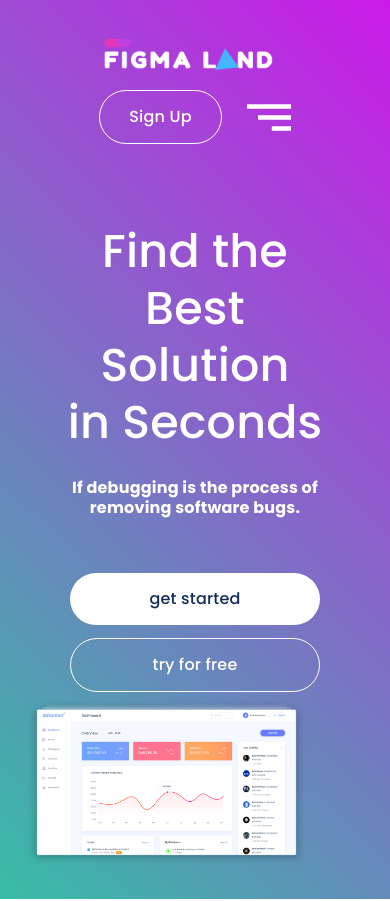
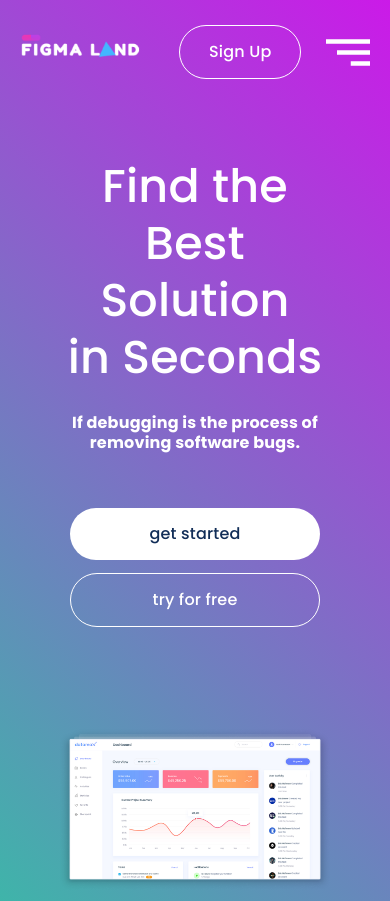
Before and after one commit to Natalielinen/figma-landing-page, a plain HTML site: page docs/index.html in a window 390 px wide. Shown: the top 901 px of the page. Drawn offline with Linux system fonts and the light colour scheme.

Commit message:
переделала секцию hero

```diff
--- a/src/styles/_config.scss
+++ b/src/styles/_config.scss
@@ -12,6 +12,38 @@ a {
   text-decoration: none;
 }
 
-@mixin transition-ease {
-  transition: all 0.5s ease-in-out;
+.hidden {
+  display: none;
 }
+
+@mixin button-typography {
+  font-size: 16px;
+  font-style: normal;
+  font-weight: 500;
+  line-height: 16px;
+  letter-spacing: 0.2px;
+  text-align: left;
+}
+
+@mixin title-typography {
+  font-size: 46px;
+  font-style: normal;
+  font-weight: 500;
+  line-height: 57px;
+  letter-spacing: 0.2px;
+  text-align: center;
+}
+
+@mixin paragraph-typography {
+  font-size: 16px;
+  font-style: normal;
+  font-weight: 700;
+  line-height: 20px;
+  letter-spacing: 0.2px;
+  text-align: center;
+}
+
+@mixin image-sizes {
+  width: 100%;
+  height: auto;
+}
--- a/src/styles/_hero.scss
+++ b/src/styles/_hero.scss
@@ -1,7 +1,7 @@
 .hero {
   width: 100%;
   height: auto;
-  padding: 25px 25px;
+  padding: 25px 5%;
   //appearance
   background: linear-gradient(45deg, #37BDA6, #CB1AE8);
 
@@ -16,7 +16,7 @@
     align-items: center;
   }
 
-  &__menu {
+  &__menu {//переделать
     position: absolute;
     top: 90px;
     left: 80%;
@@ -41,62 +41,36 @@
     margin-left: 25px;
     background: url("assets/burger.svg");
     cursor: pointer;
-
   }
 
   &__sign-up {
     display: inline-block;
     padding: 18px 29px;
-    //appearance
     border: 1px solid #ffffff;
     border-radius: 39px;
-    //typography
-    font-size: 16px;
-    font-style: normal;
-    font-weight: 500;
-    line-height: 16px;
-    letter-spacing: 0.2px;
-    text-align: left;
-    vertical-align: middle;
+   @include button-typography;
   }
 
   &__promo-title {
     margin: 0 auto;
-    width: 307px;
+    width: 77%;
     color: #ffffff;
-    //typography
-    font-size: 46px;
-    font-style: normal;
-    font-weight: 500;
-    line-height: 57px;
-    letter-spacing: 0.2px;
-    text-align: center;
+    @include title-typography;
   }
 
   &__promo-subtitle {
     margin: 27px auto 0;
-    width: 334px;
+    width: 77%;
     color: #ffffff;
-    //typography
-    font-size: 16px;
-    font-style: normal;
-    font-weight: 700;
-    line-height: 20px;
-    letter-spacing: 0.2px;
-    text-align: center;
+    @include paragraph-typography;
   }
 
   &__screen {
-    width: 427px;
+    width: 78%;
     height: auto;
-    margin: 95px auto 0;
+    margin: 95px 11% 50px 11%;
     img {
-      width: 100%;
-      height: 100%;
+      @include image-sizes;
     }
   }
 }
-
-.hidden {
-  display: none;
-}
--- a/src/styles/_media.scss
+++ b/src/styles/_media.scss
@@ -34,12 +34,14 @@
     &__promo-subtitle {
       width: 462px;
     }
+
     &__buttons {
       display: flex;
       width: 400px;
       align-items: center;
       margin: 71px auto 0;
     }
+
     &__screen {
       width: 1080px;
     }
@@ -47,6 +49,7 @@
 
   .features {
     margin-top: 51px;
+
     &__title {
       width: 765px;
     }
@@ -111,9 +114,11 @@
       width: 480px;
       margin: 47px 0 55px;
     }
+
     &__link {
       display: none;
     }
+
     &__screen {
       grid-column: 1/2;
       grid-row: 1/3;
@@ -171,9 +176,10 @@
   }
 
   .pricing {
-     &__title {
-       width: 674px;
-     }
+    &__title {
+      width: 674px;
+    }
+
     &__cards {
       display: flex;
     }
@@ -281,31 +287,19 @@
 
 @media (max-width: 479px) {
   .hero {
-    &__header {
-      flex-direction: column;
-      align-items: center;
-    }
-
-    &__promo-title {
-      width: 292px;
-    }
-
-    &__promo-subtitle {
-      width: 300px;
-    }
-
-    &__screen {
-      width: 283px;
+    &__logo {
+      width: 130px;
       height: auto;
-      margin: 0;
       img {
         width: 100%;
+        height: auto;
       }
     }
   }
 
   .features {
     padding: 40px 30px;
+
     &__title {
       width: 100%;
       font-size: 42px;
@@ -395,6 +389,7 @@
 
   .pricing {
     padding: 15px;
+
     &__title {
       width: 100%;
     }
```
Also changed, not shown: docs/style.css.
